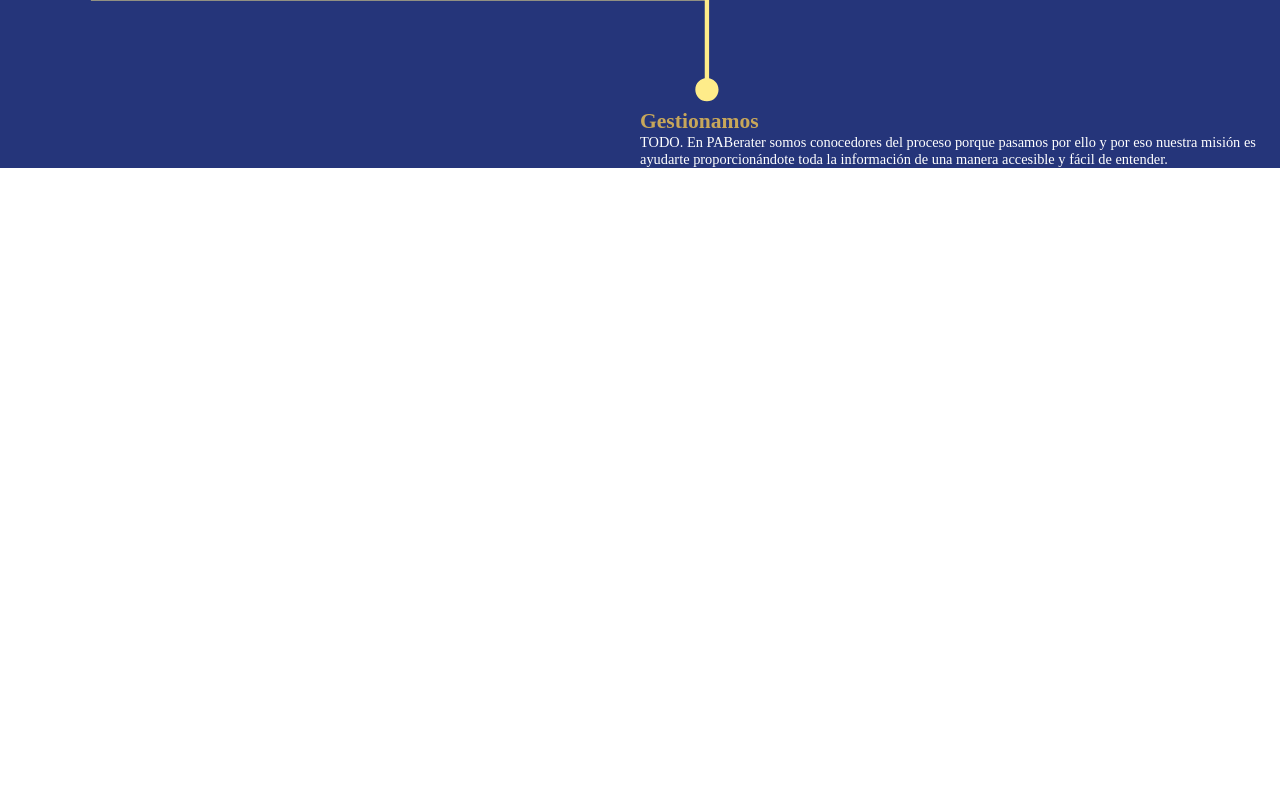
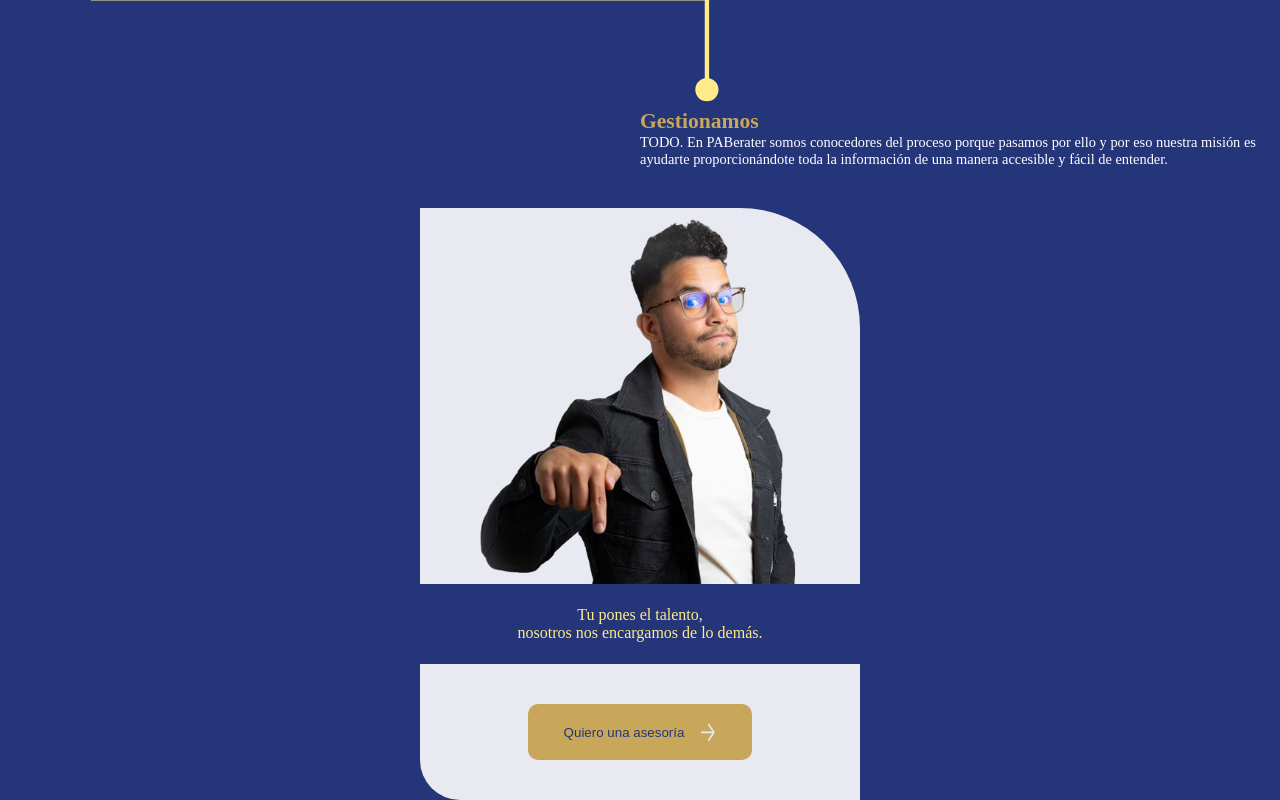
Before and after one commit to Jassedd/PABerater-GmbH-deploy, a React (Vite) app in the folder paberater/: page / in a window 1280 px wide. Shown: the part 1030-1830 px from the top of the page. Before the commit the page ends 1198 px from the top, so only its background shows below. Built offline with nearby package versions, Linux system fonts and the light colour scheme.

Commit message:
fix(home)modify-styles

```diff
--- a/paberater/src/pages/home/Home.css
+++ b/paberater/src/pages/home/Home.css
@@ -86,3 +86,34 @@ h1, h2{
 .jorge-img2{
   width: 40vh;
 }
+
+.jorge5{
+  width: 45vh;
+}
+.talent{
+  display: flex;
+  flex-direction: column;
+  align-items: center;
+}
+.figure{
+  background-color: #E9EAF1;
+  margin-top: 5vh;
+  border-radius: 0 15vh 0 5vh;
+  width: 55vh;
+  height: 74vh;
+  display: flex;
+  flex-direction: column;
+  align-items: center;
+}
+
+.talent-text{
+  background-color:#25357a;
+  color: #FEEC8A;
+  height: 10vh;
+  width: 100%;
+  display: flex;
+  align-items: center;
+  justify-content: center;
+  text-align: center;
+  margin-bottom: 5vh;
+}
--- a/paberater/src/pages/home/Home.jsx
+++ b/paberater/src/pages/home/Home.jsx
@@ -2,6 +2,7 @@ import React from "react";
 import "./Home.css";
 import Jorge2 from "../../assets/icons/Jorge/Jorge2.svg";
 import BtnAdvisory from "../../components/btn-advisory/BtnAdvisory";
+import Jorge5 from "../../assets/icons/Jorge/jorge-5.svg"
 const Home = () => {
   return (
     <main>
@@ -87,6 +88,18 @@ const Home = () => {
             </p>
           </div>
         </section>
+        <article className="talent">
+          <div className="figure">
+          <img src={Jorge5} alt="jorge" className="jorge5" />
+          <div className="talent-text">
+            <p>Tu pones el talento,
+              <br />
+              nosotros nos encargamos de lo demás.
+            </p>
+          </div>
+          <BtnAdvisory />
+          </div>
+        </article>
       </section>
     </main>
   );
```
Also changed, not shown: paberater/src/assets/icons/Jorge/jorge-5.svg (added).
